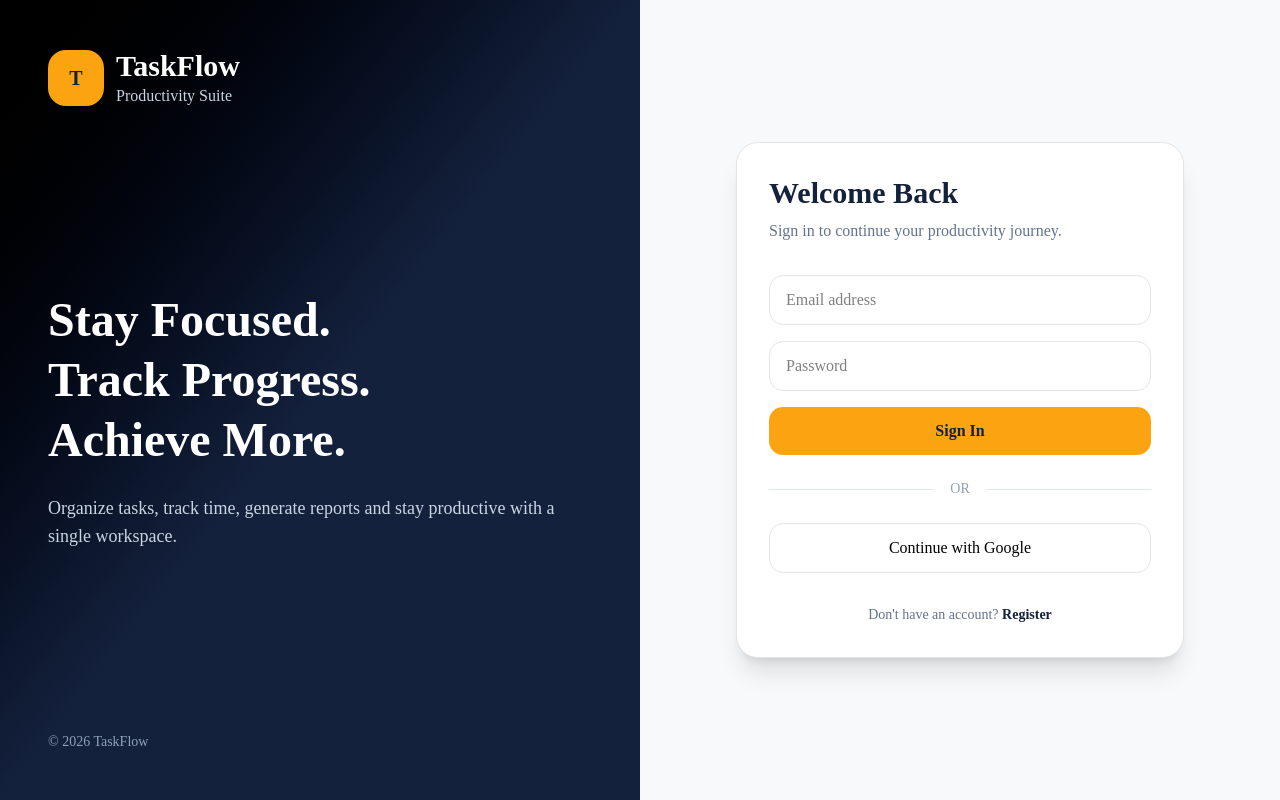
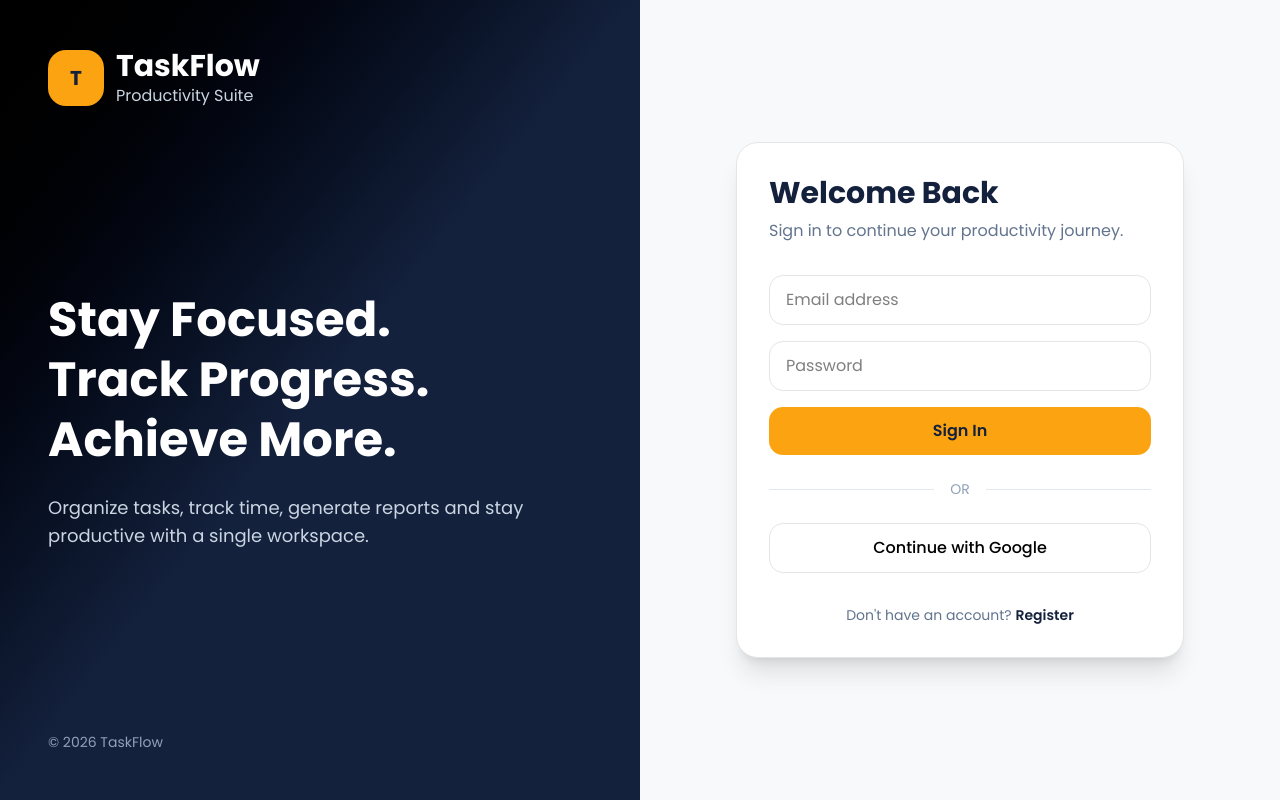
Before and after one commit to gtallen13/taskflow, a Next.js app: page /login in a window 1280 px wide. Built offline with nearby package versions, Linux system fonts and the light colour scheme; no server answers.

Commit message:
Changin font style

```diff
--- a/src/app/globals.css
+++ b/src/app/globals.css
@@ -122,8 +122,17 @@
     @apply border-border outline-ring/50;
   }
   body {
+    font-family: var(--font-body);
     background: #f7f8fa;
     color: #000000;
+  }
+  h1,
+  h2,
+  h3,
+  h4,
+  h5,
+  h6 {
+    font-family: var(--font-heading);
   }
   html {
     @apply font-sans;
--- a/src/app/layout.tsx
+++ b/src/app/layout.tsx
@@ -2,15 +2,27 @@ import { AuthProvider } from "@/context/AuthContext";
 
 import { Toaster } from "sonner";
 import "./globals.css";
+
+
+import { Poppins } from "next/font/google";
+const poppins = Poppins({
+  subsets: ["latin"],
+  weight: ["400", "500", "600", "700"],
+});
+
+
 
 export default function RootLayout({
   children,
 }: Readonly<{
   children: React.ReactNode;
 }>) {
+
+
+
   return (
     <html lang="en">
-      <body>
+      <body className={poppins.className}>
         <AuthProvider>
           {children}
           <Toaster richColors />
```
